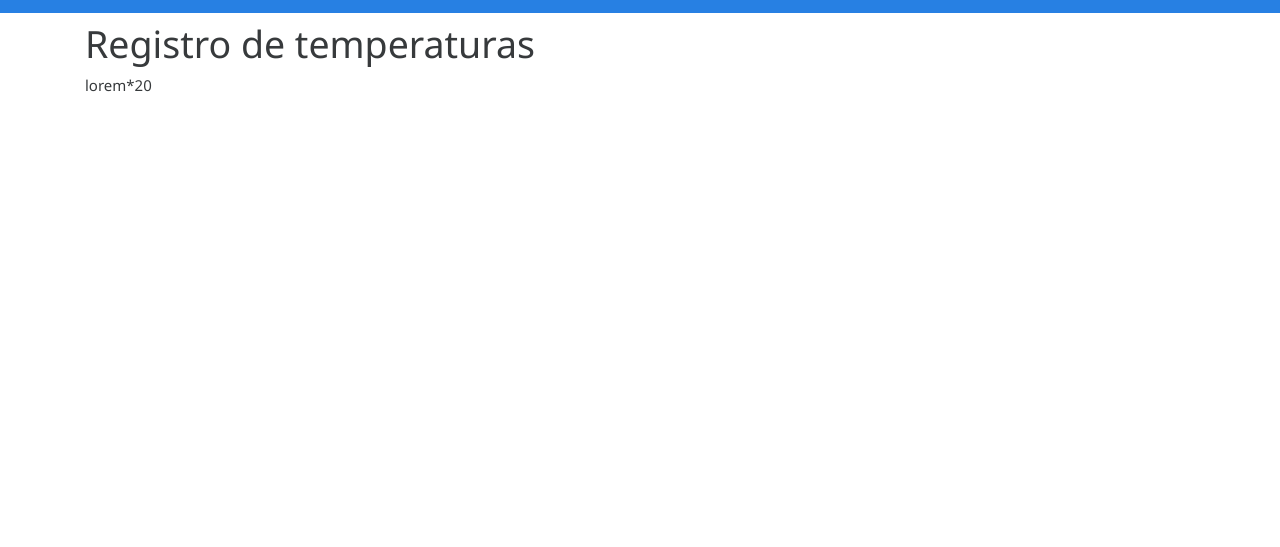
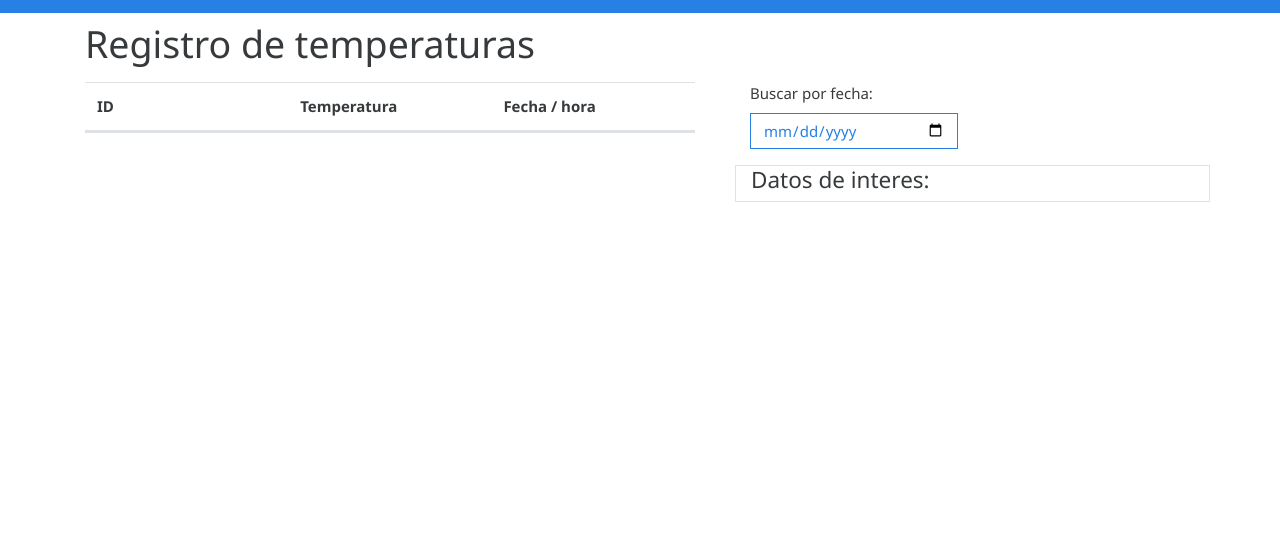
Before and after one commit to AlbertoUpper/estacion_climatica, a PHP site: page / in a window 1280 px wide. Shown: the part 43-590 px from the top of the page. Run offline with PHP 8.4, Linux system fonts and the light colour scheme; tables that the repository leaves empty or names only in its code hold one stand-in row (values such as "Sample post"); data that the repository does not hold is empty.

Commit message:
Se agrego la tabla para poder ver las temperaturas, se agrego un filtro por fecha

```diff
--- a/paginas/inicio.php
+++ b/paginas/inicio.php
@@ -1,4 +1,92 @@
+<?php
+	require_once('conexion/conexion.php');
+	$conexion = conectar();
+	if (isset($_POST['fecha'])) {
+		$fecha = $_POST['fecha'];
+		$fechatratada = date_format(date_create($fecha),'d/M /Y');
+		$sql = "select * from temperaturasdiarias WHERE Date_format(HoraRegistro,'%Y-%m-%d') = '$fecha' ";
+	}else{
+		$sql = "select * from temperaturasdiarias";
+	}
+	$resultado = mysqli_query($conexion, $sql);
+?>
+<style>
+	table {
+        width: 100%;
+    }
+
+thead, tbody, tr, td, th { display: block; }
+
+tr:after {
+    content: ' ';
+    display: block;
+    visibility: hidden;
+    clear: both;
+}
+
+tbody {
+    height: 400px;
+    overflow-y: auto;
+}
+
+tbody td, thead th {
+    width: 32%;
+    float: left;
+}
+</style>
 <div class="container mt-5 pt-3">
 	<h1>Registro de temperaturas </span></h1>
-	lorem*20
+	<div class="row mt-3">
+		<div class="col-md-7">
+			<table class="table table-hover">
+    			<thead>
+				    <tr>
+				    	<th>ID</th>
+						<th>Temperatura</th>
+						<th>Fecha / hora</th>
+				    </tr>
+				</thead>
+			    <tbody>
+			    	<?php if(mysqli_num_rows($resultado) < 1):
+			       		echo "<tr><td class='col-12 text-center'>No hay registro de temperaturas</td></tr>";
+			       	else:
+					while($temp = mysqli_fetch_array($resultado)):?>
+			        <tr>
+			        	<td><?= $temp['ID']; ?></td>
+			        	<td><?= $temp['Temperatura']; ?></td>
+			        	<td><?= $temp['HoraRegistro']; ?></td>
+			        </tr>
+					<?php
+
+					 endwhile;
+					 endif;
+					mysqli_close($conexion);
+					?>
+			    </tbody>
+			</table>
+		</div>
+		<div class="col-md-5">
+			<div class="row">
+				<div class="col-md-6">
+					<form action="" method="POST" id="formFecha">
+						<div class="form-group">
+								<label for="fecha">Buscar por fecha:</label>
+								<input type="date" class="form-control btn-outline-primary" id="fecha" name="fecha">
+							<p class="small"><?php if(isset($fecha)) echo "Fecha busqueda:  " . $fechatratada; ?></p>
+						</div>
+					</form>
+				</div>
+				<div class="w-100"></div>
+				<div class="col-md-12 border">
+					<h4>Datos de interes:</h4>
+				</div>
+			</div>
+		</div>
+	</div>
 </div>
+<script>
+	$('#fecha').on('change', function(e){
+
+		$('#formFecha').submit();
+	})
+</script>
--- a/paginas/php/enviarDatos.php
+++ b/paginas/php/enviarDatos.php
@@ -2,7 +2,7 @@
 	require_once('../../conexion/conexion.php');
 	$conexion = conectar();
 	$temperatura = $_GET['temperatura'];
-	$sqlAgregarTemperatura = "CALL agregarTemperatura($temperatura)";
+	$sqlAgregarTemperatura = "INSERT INTO temperaturasdiarias (Temperatura) VALUES ($temperatura)";
 	mysqli_query($conexion, $sqlAgregarTemperatura);
     mysqli_close($conexion);
 ?>
```
